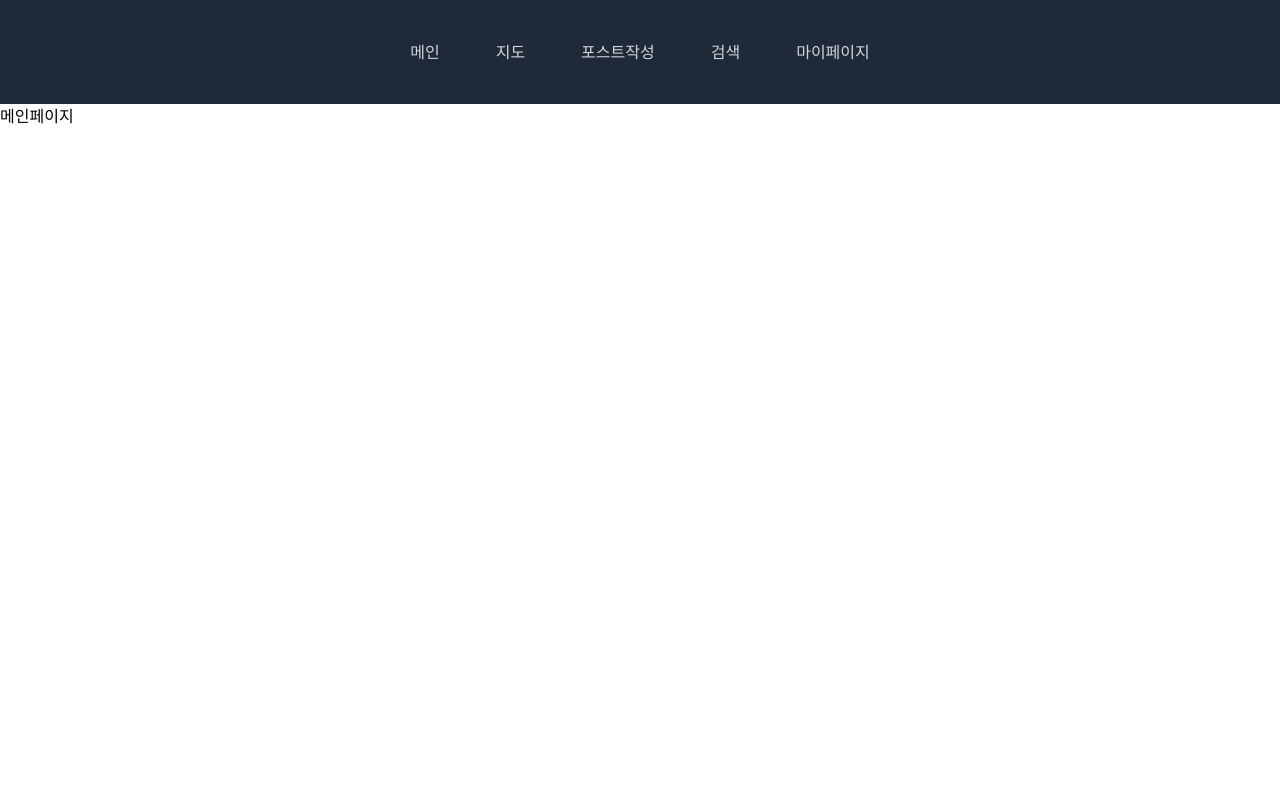
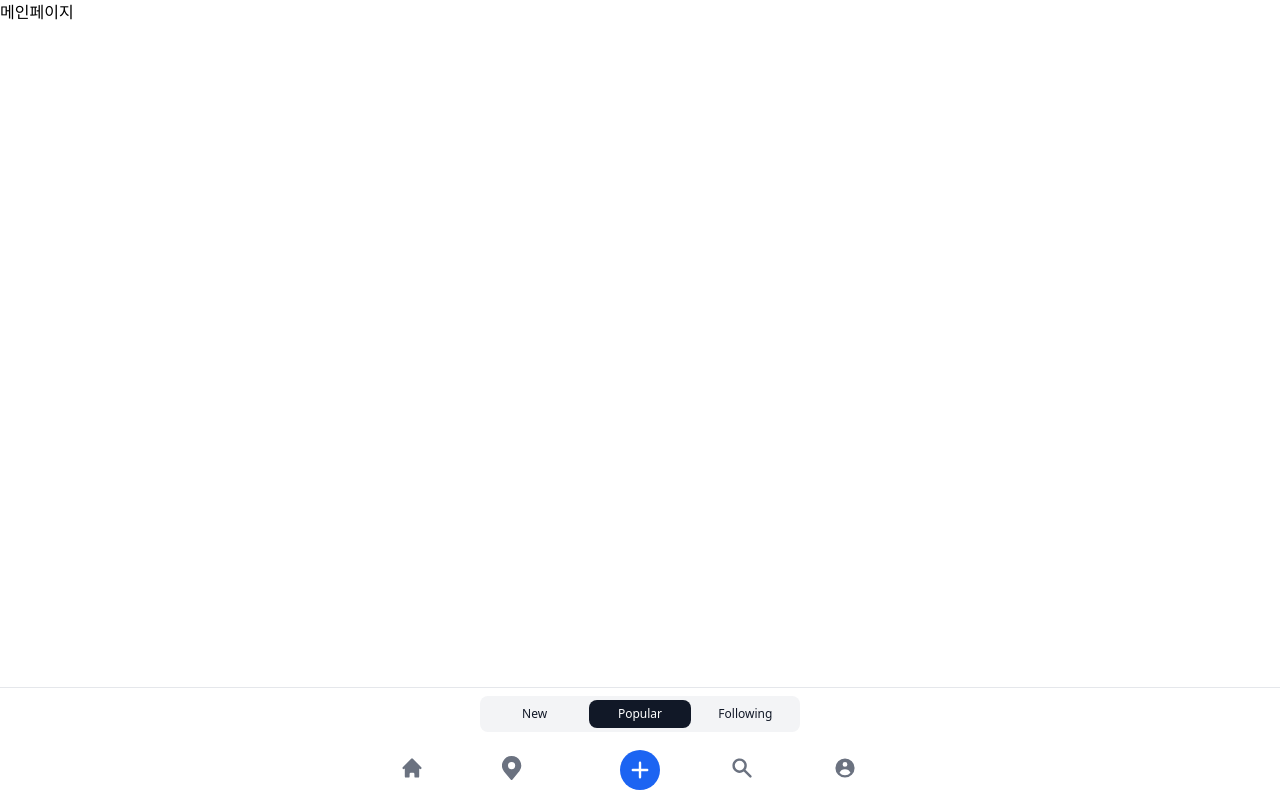
Before and after one commit to bnbong/Project-Pinned, a Next.js app in the folder front/: page / in a window 1280 px wide. Built offline with nearby package versions, Linux system fonts and the light colour scheme; no server answers.

Commit message:
[PP-15] NavBar css 수정

```diff
--- a/front/components/KakaoMap.js
+++ b/front/components/KakaoMap.js
@@ -47,7 +47,7 @@
       }}
       style={{
         width: "100%",
-        height: "480px",
+        height: "930px",
       }}
       level={3}
       onCreate={setMap}
--- a/front/components/NavBar.js
+++ b/front/components/NavBar.js
@@ -12,18 +12,181 @@
   ];
   return (
     <>
-      <Head>
-        <title>Pinned</title>
-      </Head>
-      <nav className="bg-gray-800 p-3 flex justify-center">
-        <ul className="flex">
-          {MENU_LIST.map((menu, index) => (
-            <Link key={index} href={menu.href}>
-              <li className="text-gray-300 p-7">{menu.text}</li>
+      <div class="fixed bottom-0 z-50 w-full -translate-x-1/2 bg-white border-t border-gray-200 left-1/2 dark:bg-gray-700 dark:border-gray-600">
+        <div class="w-full">
+          <div
+            class="grid max-w-xs grid-cols-3 gap-1 p-1 mx-auto my-2 bg-gray-100 rounded-lg dark:bg-gray-600"
+            role="group"
+          >
+            <button
+              type="button"
+              class="px-5 py-1.5 text-xs font-medium text-gray-900 hover:bg-gray-200 dark:text-white dark:hover:bg-gray-700 rounded-lg"
+            >
+              New
+            </button>
+            <button
+              type="button"
+              class="px-5 py-1.5 text-xs font-medium text-white bg-gray-900 dark:bg-gray-300 dark:text-gray-900 rounded-lg"
+            >
+              Popular
+            </button>
+            <button
+              type="button"
+              class="px-5 py-1.5 text-xs font-medium text-gray-900 hover:bg-gray-200 dark:text-white dark:hover:bg-gray-700 rounded-lg"
+            >
+              Following
+            </button>
+          </div>
+        </div>
+        <div class="grid h-full max-w-lg grid-cols-5 mx-auto">
+          <Link href="/">
+            <button
+              data-tooltip-target="tooltip-home"
+              type="button"
+              class="inline-flex flex-col items-center justify-center p-4 hover:bg-gray-50 dark:hover:bg-gray-800 group"
+            >
+              <svg
+                class="w-6 h-6 mb-1 text-gray-500 dark:text-gray-400 group-hover:text-blue-600 dark:group-hover:text-blue-500"
+                fill="currentColor"
+                viewBox="0 0 20 20"
+                xmlns="http://www.w3.org/2000/svg"
+                aria-hidden="true"
+              >
+                <path d="M10.707 2.293a1 1 0 00-1.414 0l-7 7a1 1 0 001.414 1.414L4 10.414V17a1 1 0 001 1h2a1 1 0 001-1v-2a1 1 0 011-1h2a1 1 0 011 1v2a1 1 0 001 1h2a1 1 0 001-1v-6.586l.293.293a1 1 0 001.414-1.414l-7-7z"></path>
+              </svg>
+              <span class="sr-only">Home</span>
+            </button>
+          </Link>
+          <div
+            id="tooltip-home"
+            role="tooltip"
+            class="absolute z-10 invisible inline-block px-3 py-2 text-sm font-medium text-white transition-opacity duration-300 bg-gray-900 rounded-lg shadow-sm opacity-0 tooltip dark:bg-gray-700"
+          >
+            Home
+            <div class="tooltip-arrow" data-popper-arrow></div>
+          </div>
+          <Link href="/map">
+            <button
+              data-tooltip-target="tooltip-bookmark"
+              type="button"
+              class="inline-flex flex-col items-center justify-center p-4 hover:bg-gray-50 dark:hover:bg-gray-800 group"
+            >
+              <svg
+                class="w-6 h-6 mb-1 text-gray-500 dark:text-gray-400 group-hover:text-blue-600 dark:group-hover:text-blue-500"
+                aria-hidden="true"
+                xmlns="http://www.w3.org/2000/svg"
+                fill="currentColor"
+                viewBox="0 0 20 20"
+              >
+                <path d="M8 0a7.992 7.992 0 0 0-6.583 12.535 1 1 0 0 0 .12.183l.12.146c.112.145.227.285.326.4l5.245 6.374a1 1 0 0 0 1.545-.003l5.092-6.205c.206-.222.4-.455.578-.7l.127-.155a.934.934 0 0 0 .122-.192A8.001 8.001 0 0 0 8 0Zm0 11a3 3 0 1 1 0-6 3 3 0 0 1 0 6Z" />
+              </svg>
+              <span class="sr-only">Bookmark</span>
+            </button>
+          </Link>
+          <div
+            id="tooltip-bookmark"
+            role="tooltip"
+            class="absolute z-10 invisible inline-block px-3 py-2 text-sm font-medium text-white transition-opacity duration-300 bg-gray-900 rounded-lg shadow-sm opacity-0 tooltip dark:bg-gray-700"
+          >
+            Bookmark
+            <div class="tooltip-arrow" data-popper-arrow></div>
+          </div>
+          <div class="flex items-center justify-center">
+            <button
+              data-tooltip-target="tooltip-new"
+              type="button"
+              class="inline-flex items-center justify-center w-10 h-10 font-medium bg-blue-600 rounded-full hover:bg-blue-700 group focus:ring-4 focus:ring-blue-300 focus:outline-none dark:focus:ring-blue-800"
+            >
+              <Link href="/post">
+                <svg
+                  class="w-6 h-6 text-white"
+                  fill="currentColor"
+                  viewBox="0 0 20 20"
+                  xmlns="http://www.w3.org/2000/svg"
+                  aria-hidden="true"
+                >
+                  <path
+                    clip-rule="evenodd"
+                    fill-rule="evenodd"
+                    d="M10 3a1 1 0 011 1v5h5a1 1 0 110 2h-5v5a1 1 0 11-2 0v-5H4a1 1 0 110-2h5V4a1 1 0 011-1z"
+                  ></path>
+                </svg>
+              </Link>
+              <span class="sr-only">New item</span>
+            </button>
+          </div>
+          <div
+            id="tooltip-new"
+            role="tooltip"
+            class="absolute z-10 invisible inline-block px-3 py-2 text-sm font-medium text-white transition-opacity duration-300 bg-gray-900 rounded-lg shadow-sm opacity-0 tooltip dark:bg-gray-700"
+          >
+            Create new item
+            <div class="tooltip-arrow" data-popper-arrow></div>
+          </div>
+          <button
+            data-tooltip-target="tooltip-search"
+            type="button"
+            class="inline-flex flex-col items-center justify-center p-4 hover:bg-gray-50 dark:hover:bg-gray-800 group"
+          >
+            <Link href="/search">
+              <svg
+                class="w-6 h-6 mb-1 text-gray-500 dark:text-gray-400 group-hover:text-blue-600 dark:group-hover:text-blue-500"
+                fill="currentColor"
+                viewBox="0 0 20 20"
+                xmlns="http://www.w3.org/2000/svg"
+                aria-hidden="true"
+              >
+                <path
+                  clip-rule="evenodd"
+                  fill-rule="evenodd"
+                  d="M8 4a4 4 0 100 8 4 4 0 000-8zM2 8a6 6 0 1110.89 3.476l4.817 4.817a1 1 0 01-1.414 1.414l-4.816-4.816A6 6 0 012 8z"
+                ></path>
+              </svg>
+              <span class="sr-only">Search</span>
             </Link>
-          ))}
-        </ul>
-      </nav>
+          </button>
+          <div
+            id="tooltip-search"
+            role="tooltip"
+            class="absolute z-10 invisible inline-block px-3 py-2 text-sm font-medium text-white transition-opacity duration-300 bg-gray-900 rounded-lg shadow-sm opacity-0 tooltip dark:bg-gray-700"
+          >
+            Search
+            <div class="tooltip-arrow" data-popper-arrow></div>
+          </div>
+
+          <button
+            data-tooltip-target="tooltip-profile"
+            type="button"
+            class="inline-flex flex-col items-center justify-center px-5 rounded-r-full hover:bg-gray-50 dark:hover:bg-gray-800 group"
+          >
+            <Link href="/mypage">
+              <svg
+                class="w-6 h-6 mb-1 text-gray-500 dark:text-gray-400 group-hover:text-blue-600 dark:group-hover:text-blue-500"
+                fill="currentColor"
+                viewBox="0 0 20 20"
+                xmlns="http://www.w3.org/2000/svg"
+                aria-hidden="true"
+              >
+                <path
+                  clip-rule="evenodd"
+                  fill-rule="evenodd"
+                  d="M18 10a8 8 0 11-16 0 8 8 0 0116 0zm-6-3a2 2 0 11-4 0 2 2 0 014 0zm-2 4a5 5 0 00-4.546 2.916A5.986 5.986 0 0010 16a5.986 5.986 0 004.546-2.084A5 5 0 0010 11z"
+                ></path>
+              </svg>
+            </Link>
+            <span class="sr-only">Profile</span>
+          </button>
+
+          <div
+            id="tooltip-profile"
+            role="tooltip"
+            class="absolute z-10 invisible inline-block px-3 py-2 text-sm font-medium text-white transition-opacity duration-300 bg-gray-900 rounded-lg shadow-sm opacity-0 tooltip dark:bg-gray-700"
+          >
+            Profile
+            <div class="tooltip-arrow" data-popper-arrow></div>
+          </div>
+        </div>
+      </div>
     </>
   );
 }
--- a/front/pages/index.js
+++ b/front/pages/index.js
@@ -1,15 +1,10 @@
-import KakaoMap from "@/components/KakaoMap";
 import Link from "next/link";
 
 export default function Home() {
   return (
     <div>
       <h4>메인페이지</h4>
-      <head>
-        <Link legacyBehavior href="/map">
-          <a>map</a>
-        </Link>
-      </head>
+
     </div>
   );
 }
```
